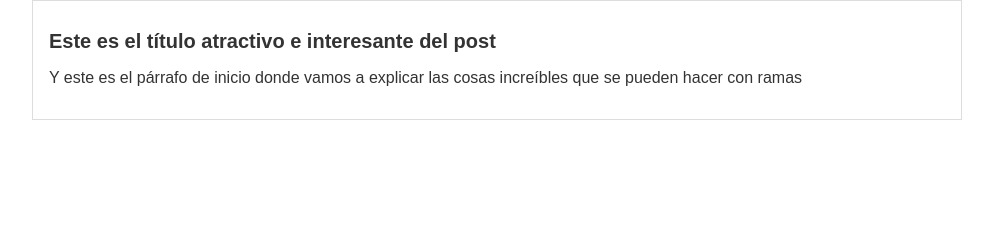
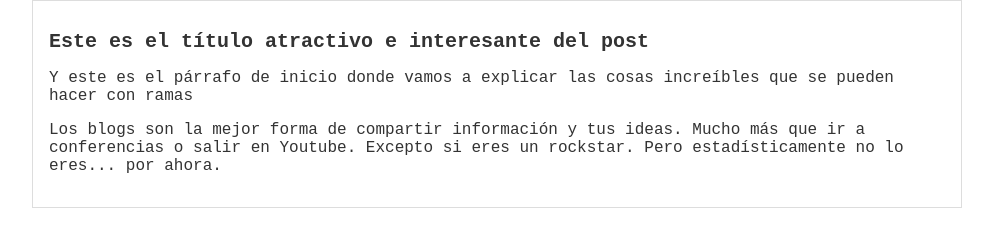
Before and after one commit to alnaranjoar/hyperblog, a plain HTML site: page index.html in a window 1280 px wide. Shown: the whole page, without its empty margins (143-1136 px from the left). Drawn offline with Linux system fonts and the light colour scheme.

Commit message:
Agregado el contenido final del blog y una mejor tipografía

```diff
--- a/css/styles.css
+++ b/css/styles.css
@@ -1,7 +1,7 @@
 body {
     text-align: center;
     color: #333;
-    font-family: Arial, Helvetica, sans-serif;
+    font-family: 'Courier New', Courier, monospace;
     font-size: 16px;
     margin: 0;
     padding: 0;
--- a/index.html
+++ b/index.html
@@ -12,6 +12,7 @@
         <div id="post">
             <h1>Este es el título atractivo e interesante del post</h1>
             <p>Y este es el párrafo de inicio donde vamos a explicar las cosas increíbles que se pueden hacer con ramas </p>
+            <p>Los blogs son la mejor forma de compartir información y tus ideas. Mucho más que ir a conferencias o salir en Youtube. Excepto si eres un rockstar. Pero estadísticamente no lo eres... por ahora.</p>
         </div>
     </div>
 
```
